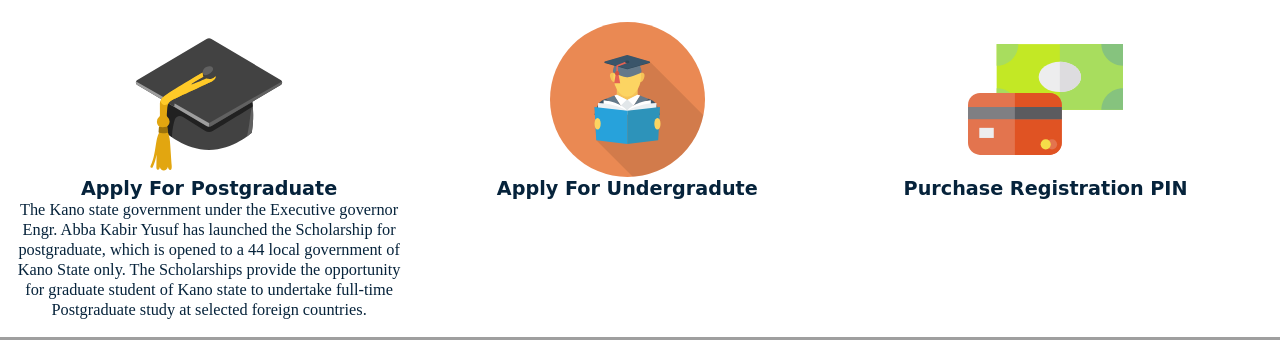
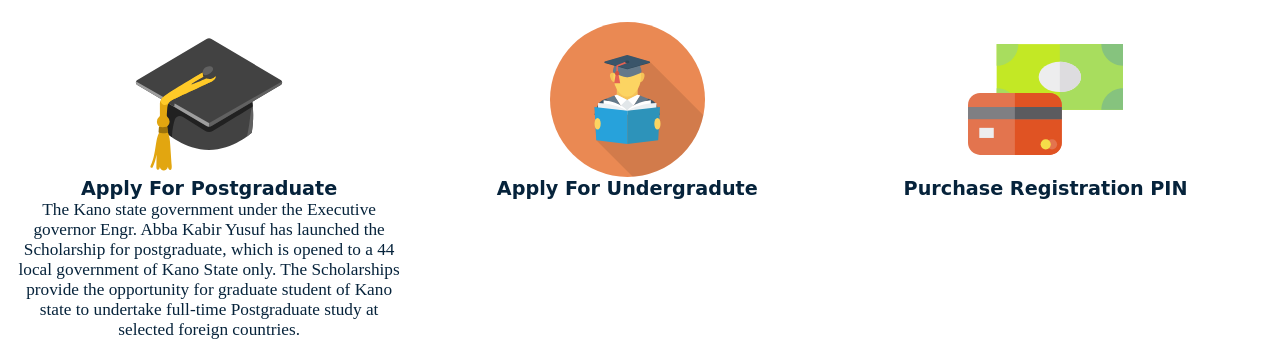
Before and after one commit to Umikel/Umikel.github.io, a PHP site: the page made by 2 Months to Go/index.html in a window 1280 px wide. Shown: the part 740-1080 px from the top of the page. Run offline with PHP 8.4, Linux system fonts and the light colour scheme.

Commit message:
Update CSS.css

```diff
--- a/2 Months to Go/CSS.css
+++ b/2 Months to Go/CSS.css
@@ -210,7 +210,7 @@ li:hover {
   }
   #k{
    font-family: 'Times New Roman', Times, serif;
-   font-size: 110%;
+   font-size: 140%;
   }
   #no{
     width: 5%;
@@ -222,7 +222,7 @@ li:hover {
       width: 2%;
     }
     #k{
-      font-size: 170%;
+      font-size: 180%;
      font-family: Bahnschrift Light;
     }
     .no{
```
